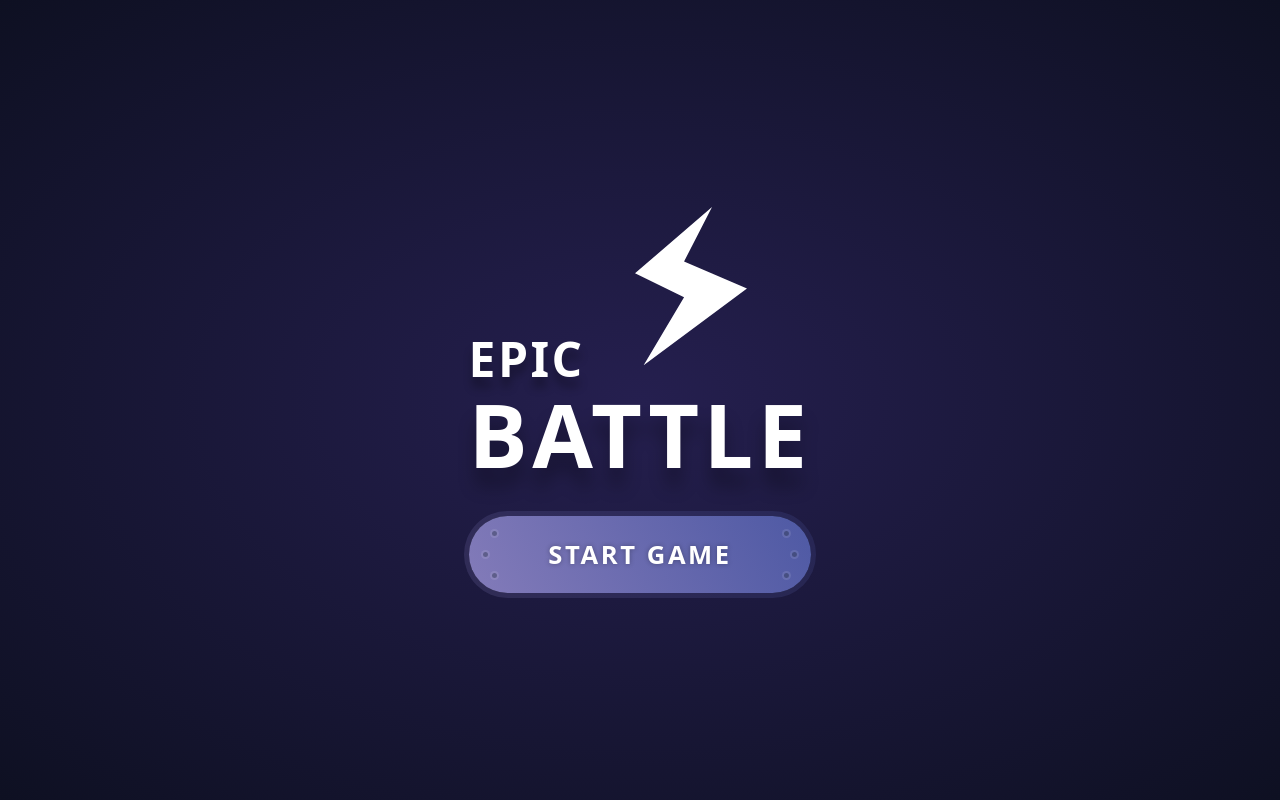
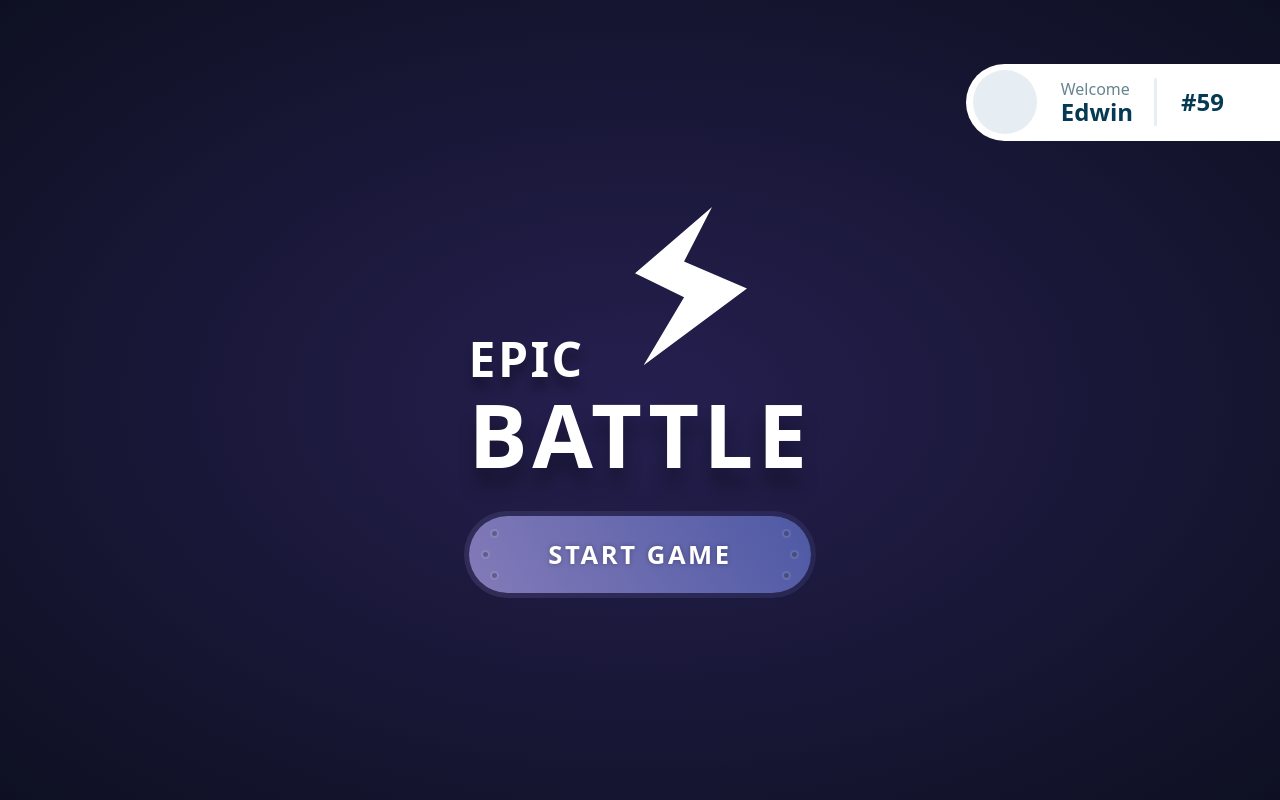
Before and after one commit to edwindijas/epic-battle, a React (Create React App) app in the folder static/epic-battle/: page / in a window 1280 px wide. Built offline with nearby package versions, Linux system fonts and the light colour scheme.

Commit message:
EBX-24 Feature Welcome Back

```diff
--- /dev/null
+++ b/static/epic-battle/src/features/welcome/WelcomeFeature.tsx
@@ -0,0 +1,5 @@
+import { WelcomeFeatureLayout } from "./layout/WelcomeFeatureLayout";
+
+export const WelcomeFeature = () => {
+    return <WelcomeFeatureLayout />
+}
--- /dev/null
+++ b/static/epic-battle/src/features/welcome/layout/WelcomeFeatureLayout.tsx
@@ -0,0 +1,35 @@
+import { useEffect, useState } from "react";
+import { FormattedMessage } from "react-intl"
+import * as StyEle from './WelcomeFeatureStyle';
+
+
+const WelcomeFeatureLayoutTestId = 'feature-welcome-layout',
+    WelcomeFeatureLangId = 'app.feature.welcome';
+
+export const WelcomeFeatureLayout = () => {
+    const [active, setActive] = useState(false)
+
+    useEffect(() => {
+        setTimeout(() => {
+            setActive(true)
+        }, 1000);
+    }, [])
+
+    return <StyEle.Wrapper data-testid={WelcomeFeatureLayoutTestId} active={active} >
+        <StyEle.UserProfilePicture data-testid={ WelcomeFeatureLayoutTestId + '-user-profile' } ></StyEle.UserProfilePicture>
+        <StyEle.UserGreet  >
+            <span data-testid={WelcomeFeatureLayoutTestId + '-greeting'} >
+                <FormattedMessage
+                    id={WelcomeFeatureLangId + '.greeting'}
+                    defaultMessage='Welcome'
+                />
+            </span>
+            <span data-testid={WelcomeFeatureLayoutTestId + '-user-name'} >
+                Edwin
+            </span>
+        </StyEle.UserGreet>
+        <StyEle.UserRating data-testid={WelcomeFeatureLayoutTestId + '-user-rating'} >
+            #59
+        </StyEle.UserRating>
+    </StyEle.Wrapper>
+}
--- /dev/null
+++ b/static/epic-battle/src/features/welcome/layout/WelcomeFeatureStyle.tsx
@@ -0,0 +1,79 @@
+import { uniPos } from "library/main";
+import styled from "styled-components";
+
+export const Wrapper = styled.div`
+    position: fixed;
+    background-color: #fff;
+    top: 4em;
+    padding: 0.4em 2em 0.4em 0.4em;
+    border-radius: 3em 0 0 3em;
+    display: flex;
+    flex-direction: row;
+    transition: right 1s;
+
+    ${({theme}) => `
+        color: ${theme?.colors?.background};
+    `}
+
+    ${({active}: {active: boolean}) => `
+        right: ${active ?  0: -40 }em;
+    `}
+
+`
+
+export const UserProfilePicture = styled.figure`
+    height: 4em;
+    width: 4em;
+    background-color: #000;
+    border-radius: 50%;
+    ${({theme}) => `
+        background-color: ${theme?.colors?.text}
+    `}
+`
+
+export const UserGreet = styled.div`
+    display: flex;
+    justify-content: center;
+    flex-direction: column;
+    padding: 0 1.5em;
+    max-width: 10em;
+    position: relative;
+    span{
+        display: block;
+        text-transform: capitalize;
+        &:last-child {
+            font-size: 1.5em;
+            font-weight: 800;
+            margin-top: 0.15em;
+        }
+    }
+
+    &::after {
+        content: '';
+        position: absolute;
+        background-color: #000;
+        width: 0.2em;
+        ${uniPos(0.5, ['left', 'right'])};
+        right: 0;
+        border-radius: 1em;
+
+    }
+
+    ${({theme}) => `
+        span:first-child {
+            color: ${theme?.colors?.backgroundLight};
+        }
+        &::after {
+            background-color: ${theme?.colors?.text};
+        }
+    `}
+`
+
+export const UserRating = styled.div`
+    display: flex;
+    align-items: center;
+    justify-items: center;
+    padding: 0 1em;
+    font-size: 1.5em;
+    font-weight: 800;
+`
--- a/static/epic-battle/src/lang/en.json
+++ b/static/epic-battle/src/lang/en.json
@@ -1,5 +1,6 @@
 {
     "app.page.home.title.epic": "epic",
     "app.page.home.title.battle": "battle",
-    "app.page.home.startGame": "start game"
+    "app.page.home.startGame": "start game",
+    "app.feature.welcome.greeting": "welcome"
 }
--- a/static/epic-battle/src/pages/landing/PageLanding.tsx
+++ b/static/epic-battle/src/pages/landing/PageLanding.tsx
@@ -1,12 +1,12 @@
-import { FormattedMessage } from "react-intl"
-import { Link } from "react-router-dom"
+import { WelcomeFeature } from "features/welcome/WelcomeFeature"
 import { LandingLayout } from "./layout/LandingLayout"
 
-const LandingTestId = 'page-landing',
-    messageId = 'app.page.home'
+const LandingTestId = 'page-landing';
+    //messageId = 'app.page.home'
 
 export const PageLanding = () => {
     return <div data-testid={LandingTestId} >
+        <WelcomeFeature />
         <LandingLayout />
     </div>
 }
--- a/static/epic-battle/src/pages/landing/layout/LandingLayout.tsx
+++ b/static/epic-battle/src/pages/landing/layout/LandingLayout.tsx
@@ -1,6 +1,5 @@
 import { IcoEpic } from "assets/svg/IcoEpic";
 import { FormattedMessage } from "react-intl";
-import { Link } from "react-router-dom";
 import * as StyEle from "./LandingLayout.style"
 
 const LandingLayoutTestId = 'page-landing-layout',
--- a/static/epic-battle/src/theme/default.ts
+++ b/static/epic-battle/src/theme/default.ts
@@ -2,7 +2,9 @@ import { MyTheme } from "./types";
 
 export const DefaultTheme: MyTheme = {
     colors: {
-
+        text: '#E6EEF3',
+        background: '#053A54',
+        backgroundLight: '#678491'
     },
 
     gradient: {
```
Also changed, not shown: 1 other file (tests, documents, lock files or other folders).
